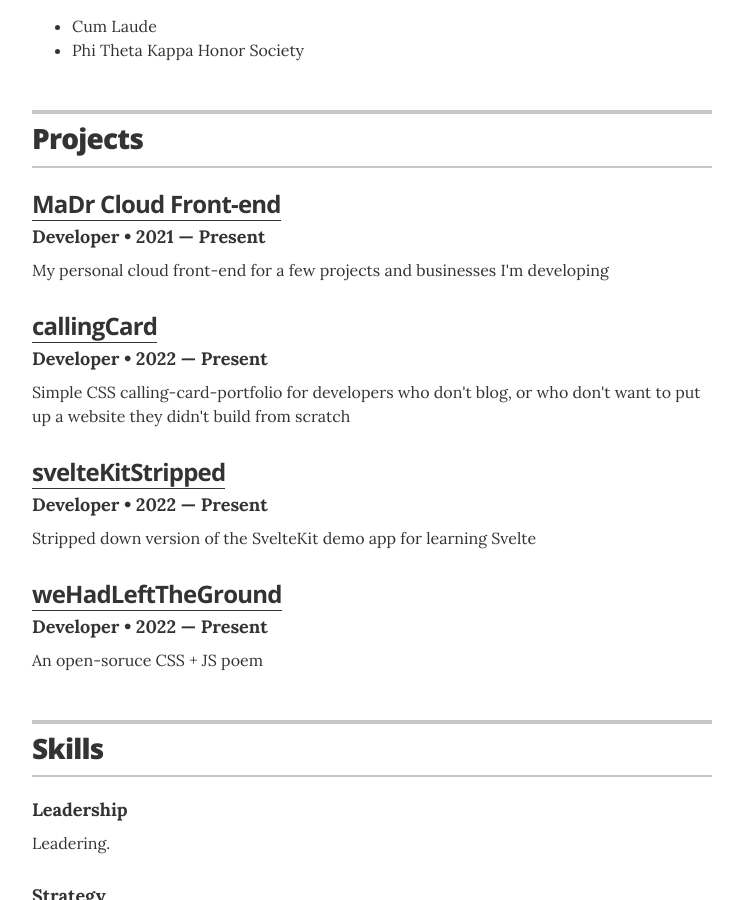
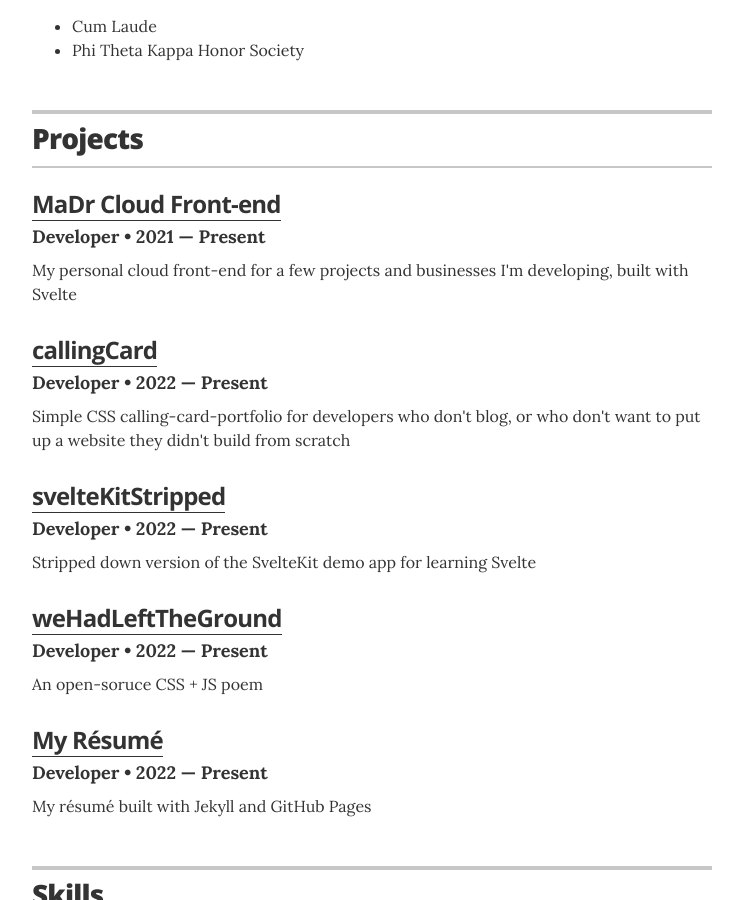
Before and after one commit to MaDrCloudDev/MaDrCloudDev.github.io, a Jekyll site: the page built from index.html, in a window 1280 px wide and 900 px high, scrolled down 1452 px. Shown: the whole window, without its empty margins (268-1011 px from the left). Built offline with Jekyll 4.4.1, drawn with Linux system fonts in a browser that asks for light colours.

Commit message:
Update projects.yml

```diff
--- a/_data/projects.yml
+++ b/_data/projects.yml
@@ -3,7 +3,7 @@
   role: Developer
   duration: 2021 &mdash; Present
   url: "https://MaDr.io"
-  description: My personal cloud front-end for a few projects and businesses I'm developing
+  description: My personal cloud front-end for a few projects and businesses I'm developing, built with Svelte
 
 - project: callingCard
   role: Developer
@@ -22,3 +22,9 @@
   duration: 2022 &mdash; Present
   url: "https://weHadLeftTheGround.netlify.app"
   description: An open-soruce CSS + JS poem
+
+- project: My Résumé
+  role: Developer
+  duration: 2022 &mdash; Present
+  url: "https://MaDrCloudDev.github.io"
+  description: My résumé built with Jekyll and GitHub Pages
```
